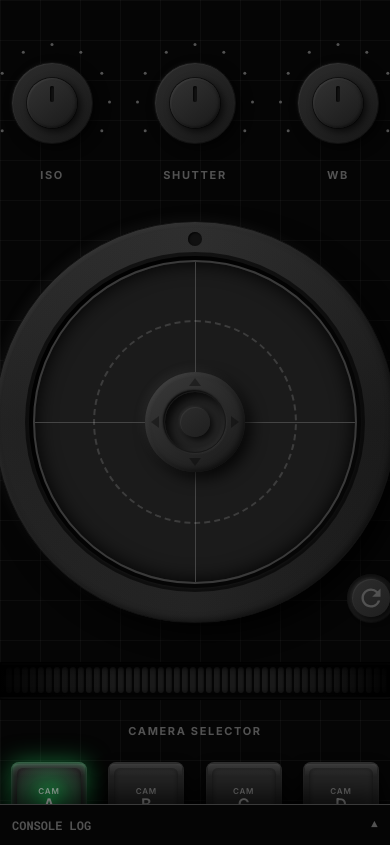
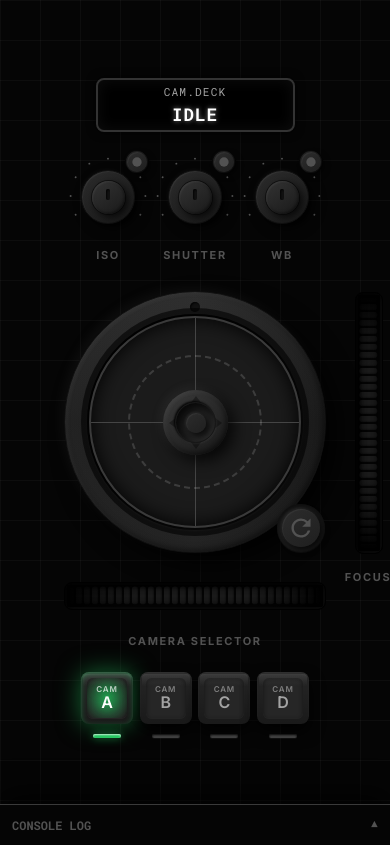
Before and after one commit to caisarhadi/OSC_Deck, a plain HTML site: page index.html in a window 390 px wide. Drawn offline with Linux system fonts and the light colour scheme.

Commit message:
knob reset and test responsiveness

```diff
--- a/css/components/knobs.css
+++ b/css/components/knobs.css
@@ -30,7 +30,7 @@
 
 .knob-track {
     position: absolute;
-    top: 40px;
+    top: calc(var(--size-knob-base) / 2);
     left: 50%;
     transform: translate(-50%, -50%);
     width: var(--size-knob-track);
@@ -93,3 +93,51 @@
 .knob-wrap.active .knob-label {
     color: var(--color-keycap-text-active);
 }
+
+/* Knob Mini Reset Button — outside the top-right of the track ring */
+/* knob-track center: top:40px, horizontally centered in wrap (~80px wide)    */
+/* 45° corner of r=60px circle → offset ≈ 42px from center                    */
+/* → top: 40 - 42 = -2px, right offset: 42 - 40 = 2px behind right edge     */
+.knob-reset {
+    position: absolute;
+    /* 45° outside the track ring, scaled from knob-base center */
+    top: calc(var(--size-knob-base) / 2 - var(--size-knob-track) / 2 * 0.707 - 18px);
+    left: calc(50% + var(--size-knob-track) / 2 * 0.707 - 11px);
+    width: 22px;
+    height: 22px;
+    border-radius: var(--radius-round);
+    background: var(--color-keycap-base);
+    border: 1px solid rgba(0,0,0,0.8);
+    box-shadow: none;
+    display: flex;
+    justify-content: center;
+    align-items: center;
+    cursor: pointer;
+    z-index: 10;
+    transition: all var(--transition-fast);
+}
+
+/* Convex inner surface — mirrors main reset button's .reset-inner */
+.knob-reset-inner {
+    width: 20px;
+    height: 20px;
+    border-radius: var(--radius-round);
+    background: linear-gradient(145deg, var(--color-puck-center-grad-1), var(--color-puck-center-grad-2));
+    box-shadow: var(--shadow-puck-center);
+    display: flex;
+    justify-content: center;
+    align-items: center;
+    color: var(--color-console-label);
+    transition: all var(--transition-fast);
+}
+
+.knob-reset:active .knob-reset-inner {
+    transform: translateY(1.5px);
+    color: var(--color-keycap-text-active);
+}
+
+.knob-reset-icon {
+    width: 14px;
+    height: 14px;
+    fill: currentColor;
+}
--- a/css/components/log.css
+++ b/css/components/log.css
@@ -18,10 +18,11 @@
 
 .osc-log-panel:not(.collapsed) {
     height: 8rem;
+    padding-bottom: env(safe-area-inset-bottom, 0px);
 }
 
 .osc-log-panel.collapsed {
-    height: 2.5rem;
+    height: calc(2.5rem + env(safe-area-inset-bottom, 0px));
 }
 
 .log-header {
--- a/css/components/oled.css
+++ b/css/components/oled.css
@@ -1,8 +1,8 @@
 .oled-display {
     position: absolute;
     bottom: calc(50% + (var(--layout-console-offset) * 2) - 30px);
-    width: 200px;
-    height: 60px;
+    width: clamp(160px, 50%, 200px);
+    height: clamp(50px, 6vmin, 60px);
     background-color: #000;
     border: 2px solid #333;
     border-radius: 8px;
--- a/css/components/slider.css
+++ b/css/components/slider.css
@@ -141,6 +141,8 @@
     color: var(--color-keycap-text-active);
 }
 
-.vertical-slider-wrap.v1 { left: calc(50% + calc(var(--size-yaw) / 2) + 40px); }
-.vertical-slider-wrap.v2 { left: calc(50% + calc(var(--size-yaw) / 2) + 100px); }
-.vertical-slider-wrap.v3 { left: calc(50% + calc(var(--size-yaw) / 2) + 160px); }
+/* Vertical slider column positions — spaced relative to the yaw ring edge.
+   --size-slider-height doubles as our column step width (same dimension). */
+.vertical-slider-wrap.v1 { left: calc(50% + calc(var(--size-yaw) / 2) + var(--size-slider-height) + 4px); }
+.vertical-slider-wrap.v2 { left: calc(50% + calc(var(--size-yaw) / 2) + var(--size-slider-height) * 2 + 8px + 24px); }
+.vertical-slider-wrap.v3 { left: calc(50% + calc(var(--size-yaw) / 2) + var(--size-slider-height) * 3 + 12px + 48px); }
--- a/css/layout.css
+++ b/css/layout.css
@@ -2,10 +2,17 @@
 .app-body {
     background-color: var(--color-bg-main);
     color: #fff;
-    height: 100vh;
+    /* iOS Safari: 100vh includes the browser chrome, causing clipping.
+       dvh adapts to the actual visible viewport (toolbar shown/hidden).
+       -webkit-fill-available is the older iOS fallback. */
+    height: 100vh;           /* baseline */
+    height: -webkit-fill-available; /* iOS 12 fallback */
+    height: 100dvh;          /* iOS 15.4+ / Chrome 108+ — the right fix */
+    min-height: 100vh;       /* safety for browsers without dvh */
     display: flex;
     flex-direction: column;
     margin: 0;
+    overflow: hidden;        /* prevent iOS rubber-band scroll revealing bg */
 }
 
 .app-body ::selection {
--- a/css/tokens.css
+++ b/css/tokens.css
@@ -21,8 +21,8 @@
     --radius-tiny: 2px;
     --radius-round: 50%;
 
-    /* Layout */
-    --layout-console-offset: 240px;
+    /* Layout — scales with the smallest viewport axis */
+    --layout-console-offset: clamp(160px, 23.5vmin, 240px);
 
     /* Yaw Ring Colors */
     --color-yaw-bg: #181818;
@@ -71,29 +71,29 @@
     --color-knob-dial-grad-2: #1a1a1a;
     --color-knob-border: #111;
 
-    /* Sizes */
-    --size-yaw: 400px;
-    --size-yaw-inner: 332px;
-    --size-yaw-indicator: 14px;
+    /* Sizes — all clamp(min, preferred-vmin, max) so the UI scales on iPad/iOS */
+    --size-yaw: clamp(260px, 39vmin, 400px);
+    --size-yaw-inner: clamp(216px, 32.4vmin, 332px);
+    --size-yaw-indicator: clamp(10px, 1.4vmin, 14px);
 
-    --size-outer: 320px;
-    --size-outer-indicator: 16px;
+    --size-outer: clamp(208px, 31.2vmin, 320px);
+    --size-outer-indicator: clamp(11px, 1.6vmin, 16px);
 
-    --size-pan: 200px;
+    --size-pan: clamp(130px, 19.5vmin, 200px);
 
-    --size-puck: 100px;
-    --size-puck-slope: 60px;
-    --size-puck-center: 30px;
+    --size-puck: clamp(65px, 9.75vmin, 100px);
+    --size-puck-slope: clamp(39px, 5.85vmin, 60px);
+    --size-puck-center: clamp(20px, 2.9vmin, 30px);
 
-    --size-keycap: 76px;
+    --size-keycap: clamp(52px, 7.4vmin, 76px);
 
-    --size-slider-height: 36px;
+    --size-slider-height: clamp(26px, 3.5vmin, 36px);
 
-    --size-knob-track: 120px;
-    --size-knob-base: 80px;
-    --size-knob-dial: 50px;
+    --size-knob-track: clamp(78px, 11.7vmin, 120px);
+    --size-knob-base: clamp(52px, 7.8vmin, 80px);
+    --size-knob-dial: clamp(33px, 4.9vmin, 50px);
     --size-knob-indicator-w: 4px;
-    --size-knob-indicator-h: 16px;
+    --size-knob-indicator-h: clamp(11px, 1.6vmin, 16px);
 
     /* Gradients */
     --grad-keycap-base: linear-gradient(180deg, rgba(255, 255, 255, 0.05) 0%, transparent 100%);
--- a/index.html
+++ b/index.html
@@ -2,7 +2,7 @@
 <html lang="en">
 <head>
     <meta charset="UTF-8">
-    <meta name="viewport" content="width=device-width, initial-scale=1.0, maximum-scale=1.0, user-scalable=no">
+    <meta name="viewport" content="width=device-width, initial-scale=1.0, maximum-scale=1.0, user-scalable=no, viewport-fit=cover">
     <title>Camera Control Deck</title>
     <link rel="preconnect" href="https://fonts.googleapis.com">
     <link href="https://fonts.googleapis.com/css2?family=Inter:wght@400;500;600;700;800;900&family=IBM+Plex+Mono:wght@400;500;600&family=Roboto+Mono:wght@400;700&display=swap" rel="stylesheet">
@@ -24,6 +24,13 @@
         <!-- Rotary Knobs -->
         <div class="knob-rack">
             <div class="knob-wrap" id="knob-1">
+                <div class="knob-reset" title="Reset ISO">
+                    <div class="knob-reset-inner">
+                        <svg class="knob-reset-icon" xmlns="http://www.w3.org/2000/svg" viewBox="0 0 24 24">
+                            <circle cx="12" cy="12" r="8" fill="currentColor"/>
+                        </svg>
+                    </div>
+                </div>
                 <div class="knob-track"></div>
                 <div class="knob-base">
                     <div class="knob-dial">
@@ -33,6 +40,13 @@
                 <div class="knob-label">ISO</div>
             </div>
             <div class="knob-wrap" id="knob-2">
+                <div class="knob-reset" title="Reset SHUTTER">
+                    <div class="knob-reset-inner">
+                        <svg class="knob-reset-icon" xmlns="http://www.w3.org/2000/svg" viewBox="0 0 24 24">
+                            <circle cx="12" cy="12" r="8" fill="currentColor"/>
+                        </svg>
+                    </div>
+                </div>
                 <div class="knob-track"></div>
                 <div class="knob-base">
                     <div class="knob-dial">
@@ -42,6 +56,13 @@
                 <div class="knob-label">SHUTTER</div>
             </div>
             <div class="knob-wrap" id="knob-3">
+                <div class="knob-reset" title="Reset WB">
+                    <div class="knob-reset-inner">
+                        <svg class="knob-reset-icon" xmlns="http://www.w3.org/2000/svg" viewBox="0 0 24 24">
+                            <circle cx="12" cy="12" r="8" fill="currentColor"/>
+                        </svg>
+                    </div>
+                </div>
                 <div class="knob-track"></div>
                 <div class="knob-base">
                     <div class="knob-dial">
--- a/js/dom.js
+++ b/js/dom.js
@@ -19,9 +19,9 @@ export const camMetas = document.querySelectorAll('.key-meta');
 
 // Knobs
 export const knobs = [
-    { wrap: document.getElementById('knob-1'), indicator: document.querySelector('#knob-1 .knob-indicator') },
-    { wrap: document.getElementById('knob-2'), indicator: document.querySelector('#knob-2 .knob-indicator') },
-    { wrap: document.getElementById('knob-3'), indicator: document.querySelector('#knob-3 .knob-indicator') }
+    { wrap: document.getElementById('knob-1'), indicator: document.querySelector('#knob-1 .knob-indicator'), reset: document.querySelector('#knob-1 .knob-reset') },
+    { wrap: document.getElementById('knob-2'), indicator: document.querySelector('#knob-2 .knob-indicator'), reset: document.querySelector('#knob-2 .knob-reset') },
+    { wrap: document.getElementById('knob-3'), indicator: document.querySelector('#knob-3 .knob-indicator'), reset: document.querySelector('#knob-3 .knob-reset') }
 ];
 
 // Sliders
```
Also changed, not shown: js/input.js (+29 -4 lines).
